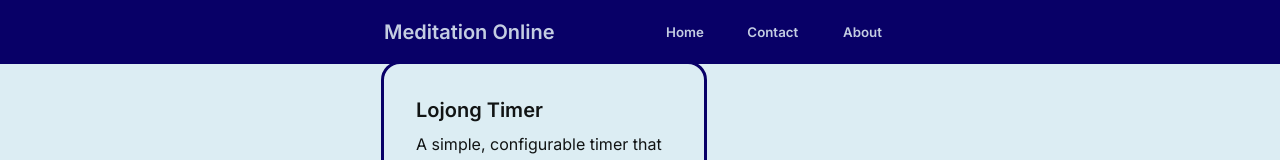
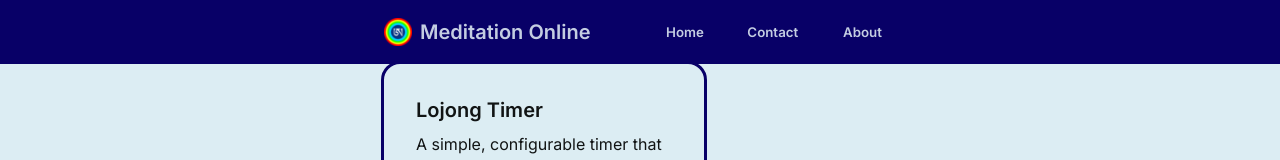
Before and after one commit to mo-sangha/website, a SvelteKit app in the folder frontend/: page /tools in a window 1280 px wide. Shown: the top 160 px of the page. Built offline with nearby package versions, Linux system fonts and the light colour scheme; a web font is replaced by a local one.

Commit message:
Added thig le to the logo

```diff
--- a/frontend/src/components/navigation/Navigation.svelte
+++ b/frontend/src/components/navigation/Navigation.svelte
@@ -17,17 +17,18 @@
 </script>
 
 <div class="navbar bg-primary text-primary-content p-gutter">
-	<div class="flex-1">
-		<a class="text-xl font-bold" href="/">Meditation Online</a>
+	<div class="flex-1 gap-2">
+		<img src="/favicon-32x32.png" alt="" class="inline-block w-fit object-contain h-7" />
+		<a class="text-xl font-bold" href="/"> Meditation Online </a>
 	</div>
 	<!-- full menu -->
-	<div class="flex-none flex-row gap-4 hidden lg:flex">
+	<div class="flex-none flex-row gap-4 hidden xl:flex">
 		{#each links as link}
 			<TopbarNavLink {link} />
 		{/each}
 	</div>
 	<!-- Drawer -->
-	<div class="drawer drawer-end lg:hidden w-fit z-50">
+	<div class="drawer drawer-end xl:hidden w-fit z-50">
 		<input
 			id="meditationonline-nav-drawer"
 			type="checkbox"
```
